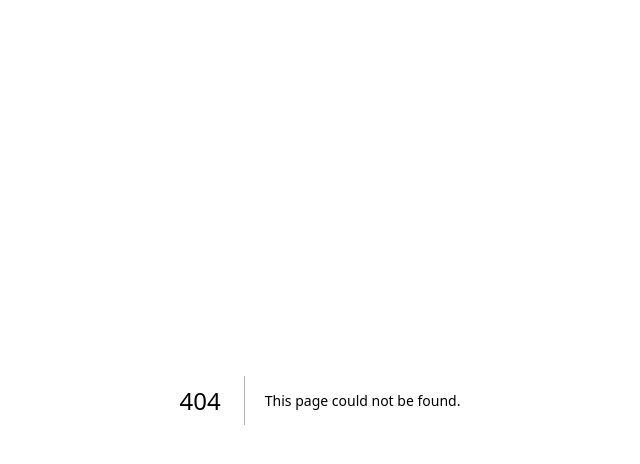
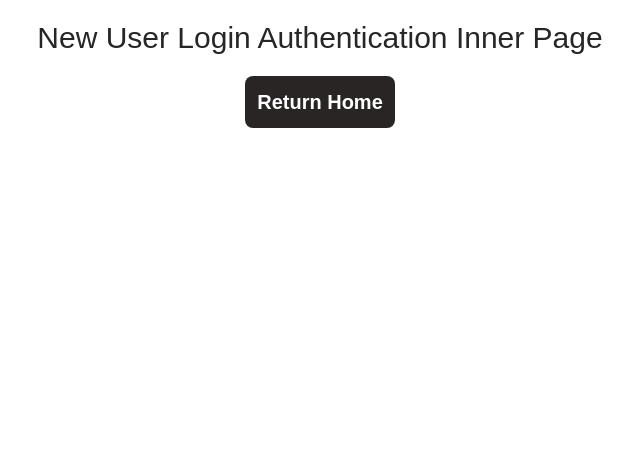
Before and after one commit to darshangujraticodes/Nextjs-Practice, a Next.js app in the folder mosh-course/nextjs-practice/: page /users/login in a window 1280 px wide. Before the commit this address had no page. Shown: the top 464 px of the page, without its empty margins (320-960 px from the left). Built offline with nearby package versions, Linux system fonts and the light colour scheme.

Commit message:
nextjs page routing

```diff
--- a/mosh-course/nextjs-practice/app/page.tsx
+++ b/mosh-course/nextjs-practice/app/page.tsx
@@ -1,10 +1,27 @@
 import Image from "next/image";
+import Link from "next/link";
 
 export default function Home() {
   return (
     <main>
       <section>
         <h1 className="text-center mt-5 text-4xl font-medium">Hello Next Js</h1>
+
+        <div className="navBtnWrap  flex justify-center  mt-5 items-center ">
+          <Link
+            href="/users"
+            className=" bg-stone-800 text-white p-3 rounded-lg mx-3 font-semibold text-xl "
+          >
+            User Info
+          </Link>
+          <Link
+            href="/users/login"
+            className=" bg-stone-800 text-white p-3 rounded-lg mx-3 font-semibold text-xl "
+          >
+            {" "}
+            User Login{" "}
+          </Link>
+        </div>
       </section>
     </main>
   );
--- /dev/null
+++ b/mosh-course/nextjs-practice/app/users/login/page.tsx
@@ -0,0 +1,25 @@
+import Link from "next/link";
+import React from "react";
+
+const NewUserLogin = () => {
+  return (
+    <>
+      <div>
+        <h2 className=" capitalize font-medium text-3xl text-center mt-5">
+          New User Login Authentication Inner Page
+        </h2>
+
+        <div className="navBtnWrap  flex justify-center  mt-5 items-center ">
+          <Link
+            href="/"
+            className=" bg-stone-800 text-white p-3 rounded-lg mx-3 font-semibold text-xl "
+          >
+            Return Home
+          </Link>
+        </div>
+      </div>
+    </>
+  );
+};
+
+export default NewUserLogin;
--- /dev/null
+++ b/mosh-course/nextjs-practice/app/users/page.tsx
@@ -0,0 +1,25 @@
+import Link from "next/link";
+import React from "react";
+
+const UsersPage = () => {
+  return (
+    <>
+      <div>
+        <h2 className=" capitalize font-medium text-3xl text-center mt-5">
+          folder based page routing in Next js
+        </h2>
+
+        <div className="navBtnWrap  flex justify-center  mt-5 items-center ">
+          <Link
+            href="/"
+            className=" bg-stone-800 text-white p-3 rounded-lg mx-3 font-semibold text-xl "
+          >
+            Return Home
+          </Link>
+        </div>
+      </div>
+    </>
+  );
+};
+
+export default UsersPage;
```
Also changed, not shown: 1 other file (tests, documents, lock files or other folders).
